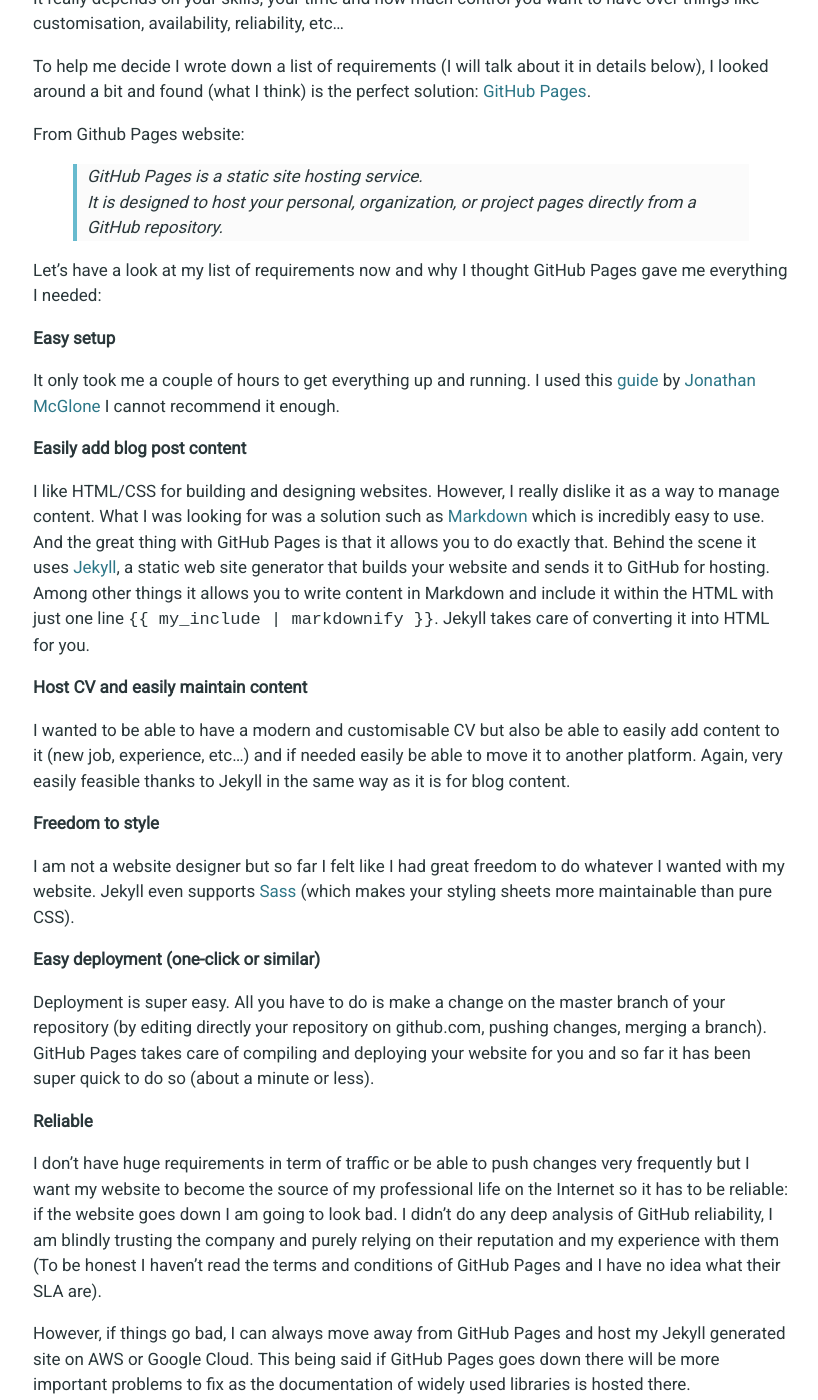
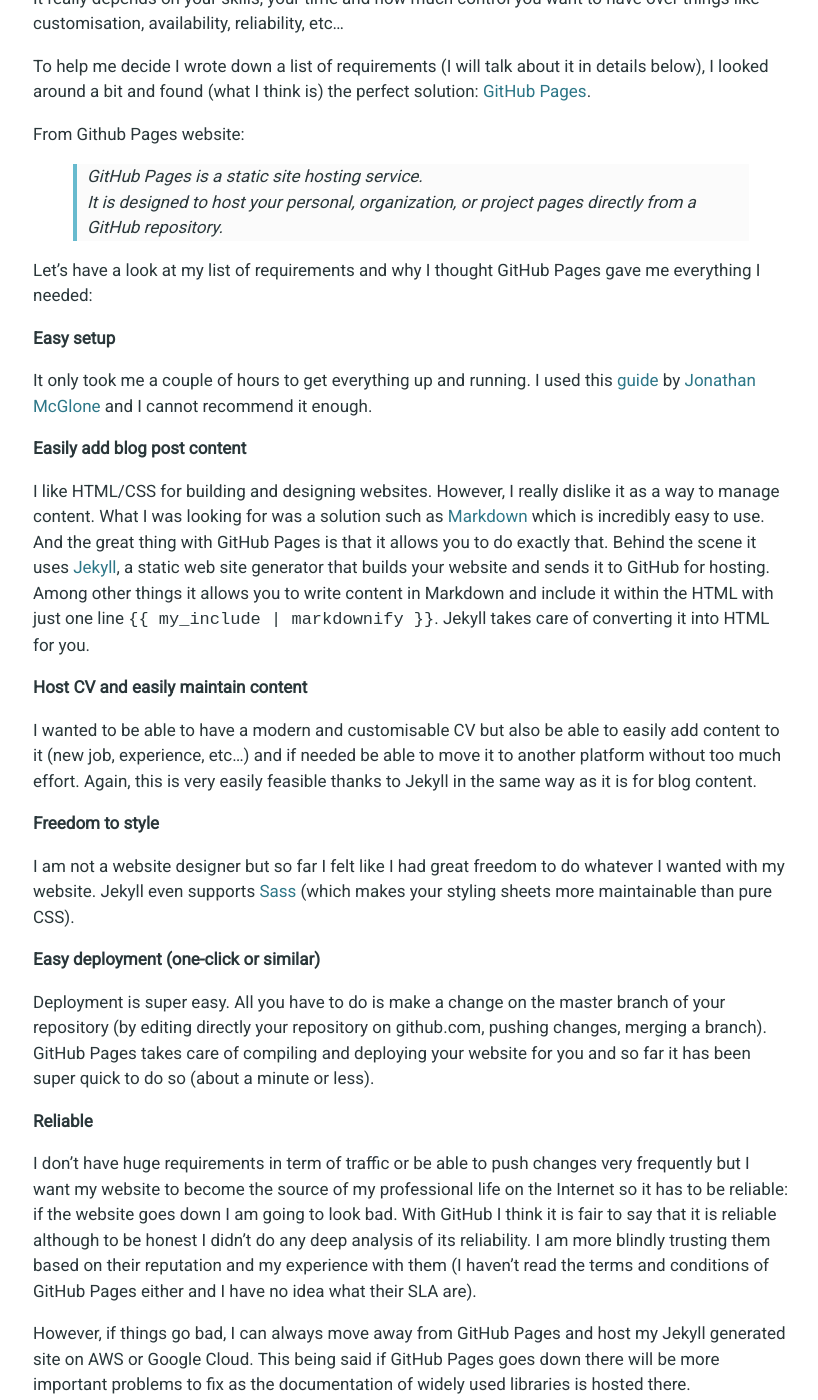
Before and after one commit to caroleolivier/caroleolivier.github.io, a Jekyll site: the page built from _posts/2017-09-21-setting-up-your-own-website.md, in a window 1280 px wide and 1400 px high, scrolled down 451 px. Shown: the whole window, without its empty margins (229-1047 px from the left). Built offline with Jekyll 4.4.1, drawn with Linux system fonts in a browser that asks for light colours.

Commit message:
Integrate feedback of Setting up your own website

```diff
--- a/_posts/2017-09-21-setting-up-your-own-website.md
+++ b/_posts/2017-09-21-setting-up-your-own-website.md
@@ -9,7 +9,7 @@
 
 It really depends on your skills, your time and how much control you want to have over things like customisation, availability, reliability, etc...
 
-To help me decide I wrote down a list of requirements (I will talk about it in details below), I looked around a bit and found (what I think) is the perfect solution: [GitHub Pages](https://pages.github.com/).
+To help me decide I wrote down a list of requirements (I will talk about it in details below), I looked around a bit and found (what I think is) the perfect solution: [GitHub Pages](https://pages.github.com/).
 
 From Github Pages website:
 
@@ -17,11 +17,11 @@
 <br />
 > It is designed to host your personal, organization, or project pages directly from a GitHub repository.
 
-Let's have a look at my list of requirements now and why I thought GitHub Pages gave me everything I needed:
+Let's have a look at my list of requirements and why I thought GitHub Pages gave me everything I needed:
 
 **Easy setup**
 
-It only took me a couple of hours to get everything up and running. I used this [guide](http://jmcglone.com/guides/github-pages/) by [Jonathan McGlone](http://jmcglone.com/) I cannot recommend it enough.
+It only took me a couple of hours to get everything up and running. I used this [guide](http://jmcglone.com/guides/github-pages/) by [Jonathan McGlone](http://jmcglone.com/) and I cannot recommend it enough.
 
 
 **Easily add blog post content**
@@ -32,7 +32,7 @@
 
 **Host CV and easily maintain content**
 
-I wanted to be able to have a modern and customisable CV but also be able to easily add content to it (new job, experience, etc...) and if needed easily be able to move it to another platform. Again, very easily feasible thanks to Jekyll in the same way as it is for blog content.
+I wanted to be able to have a modern and customisable CV but also be able to easily add content to it (new job, experience, etc...) and if needed be able to move it to another platform without too much effort. Again, this is very easily feasible thanks to Jekyll in the same way as it is for blog content.
 
 **Freedom to style**
 
@@ -46,7 +46,7 @@
 **Reliable**
 
 I don't have huge requirements in term of traffic or be able to push changes very frequently but I want my website to become the source of my professional life on the Internet so it has to be reliable: if the website goes down I am going to look bad.
-I didn't do any deep analysis of GitHub reliability, I am blindly trusting the company and purely relying on their reputation and my experience with them (To be honest I haven't read the terms and conditions of GitHub Pages and I have no idea what their SLA are).
+With GitHub I think it is fair to say that it is reliable although to be honest I didn't do any deep analysis of its reliability. I am more blindly trusting them based on their reputation and my experience with them (I haven't read the terms and conditions of GitHub Pages either and I have no idea what their SLA are).
 
 However, if things go bad, I can always move away from GitHub Pages and host my Jekyll generated site on AWS or Google Cloud. This being said if GitHub Pages goes down there will be more important problems to fix as the documentation of widely used libraries is hosted there.
 
```
